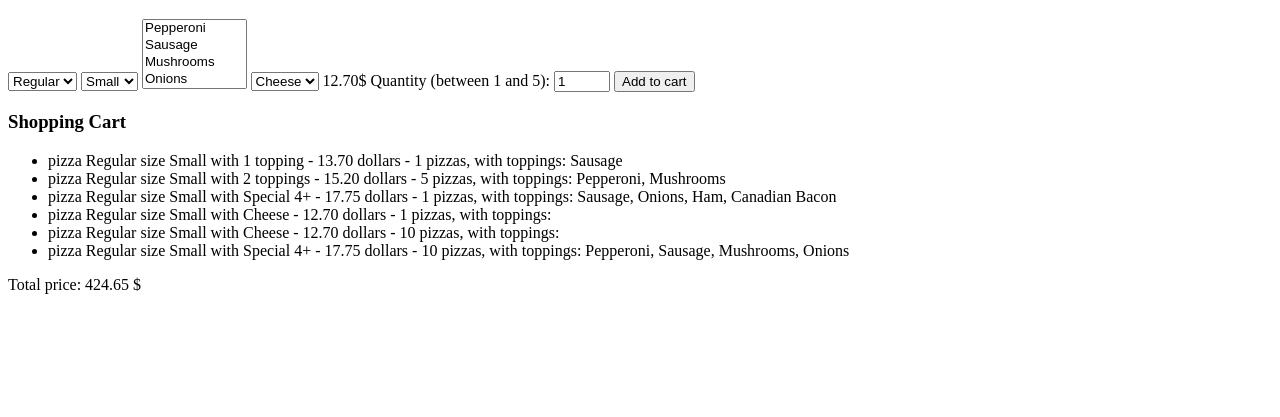
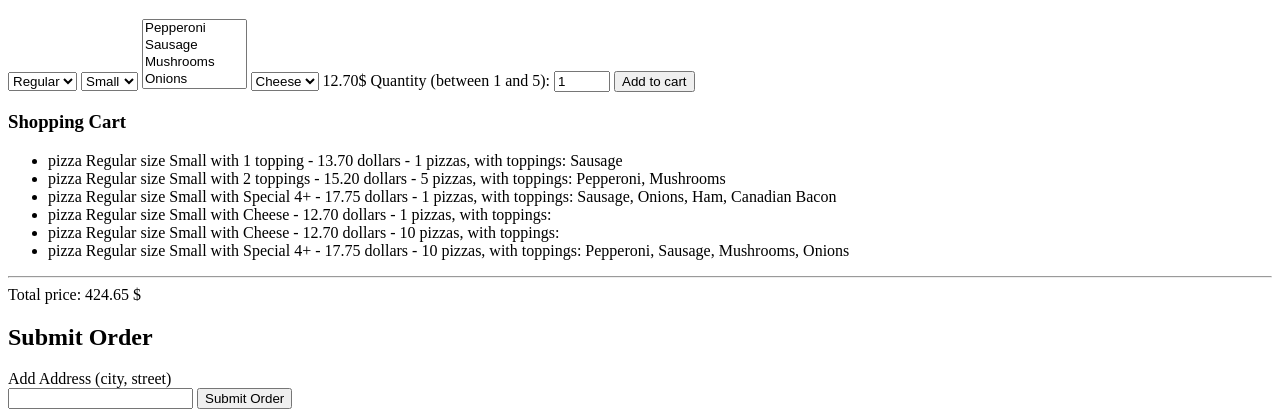
Before and after one commit to allensuvorov/CS50_web_project3, a Django app: page / in a window 1280 px wide. Shown: the part 397-814 px from the top of the page. Before the commit the page ends 691 px from the top, so only its background shows below. Run offline with Django 3.2, Linux system fonts and the light colour scheme; a user stored in the database is signed in; data comes from the database, SQL or seed files in the repository.

Commit message:
added success.html template, added order view, added place order form, added order URL

```diff
--- a/orders/templates/orders/user.html
+++ b/orders/templates/orders/user.html
@@ -61,9 +61,6 @@
     {% if cart %}
         <h3>Shopping Cart</h3>
 
-
-        <!-- <p> {{ cart }} </p> -->
-
         <ul>
             {% for unit in cart %}
                 {% for pizza in unit.pizzas.all %}
@@ -71,17 +68,27 @@
                 {% endfor %}
             {% endfor %}
         </ul>
+
+        <hr>
+
         <span id="total_price">Total price: {{ cart.0.price }} $</span>
         <!-- will be able to use this shorter cycle when we can get just the order and not a list of orders.  -->
         <!-- <ul>
             {% for pizza in cart.pizzas.all %}
                 <li>{{ pizza }}</li>
             {% endfor %}
-
         </ul>   -->
 
+
+        <h2>Submit Order</h2>
+
+        <form action="{% url 'order' %}" method="post">
+            {% csrf_token %}
+            <label for="address">Add Address (city, street)</label><br>
+            <input id="address" name="address" type="text"/>
+            <input type="submit" value="Submit Order"/>
+        </form>
+
+
     {% endif %}
-    <form>
-        {% csrf_token %}
-    </form>
 {% endblock %}
--- a/orders/urls.py
+++ b/orders/urls.py
@@ -8,5 +8,6 @@ urlpatterns = [
     path("login", views.login_view, name="login"), # login form, once signed-in - to index, other - to login page with error
     path("logout", views.logout_view, name="logout"), # to login page with message "logged out"
     path("cart", views.cart_view, name="cart"), # to add an item to shopping cart
-    path("price", views.price_view, name="price") # for getting price via ajax
+    path("price", views.price_view, name="price"), # for getting price via ajax
+    path("order", views.order_view, name ="order") # for placing an order
 ]
--- a/orders/views.py
+++ b/orders/views.py
@@ -155,3 +155,7 @@ def price_view(request):
         'combo': combo,
         'combo_id': pizza_topping_combo_id
         })
+
+def order_view(request):
+    print ("\n","trying to put order price", "\n")
+    return render(request, "orders/success.html", {"message": "Order accepted! Order number:"})
```
Also changed, not shown: orders/templates/orders/success.html (added, +16 -0 lines).
